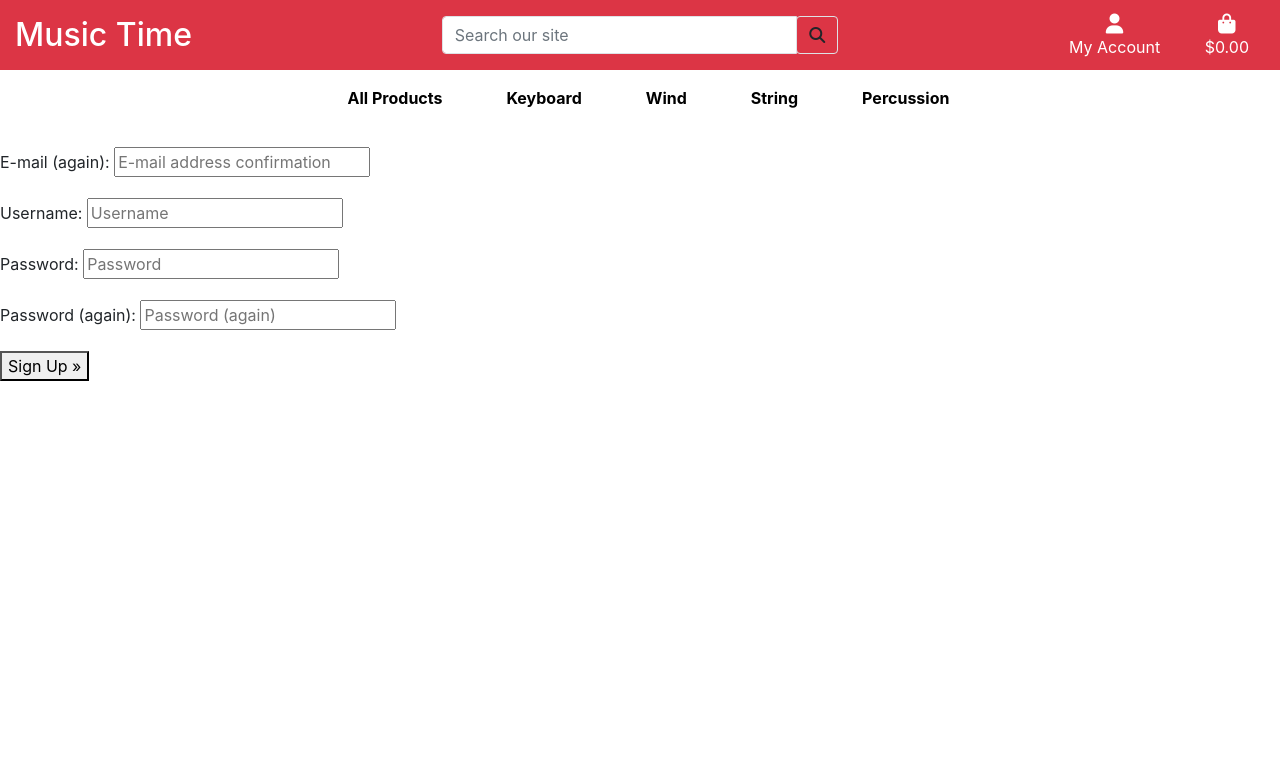
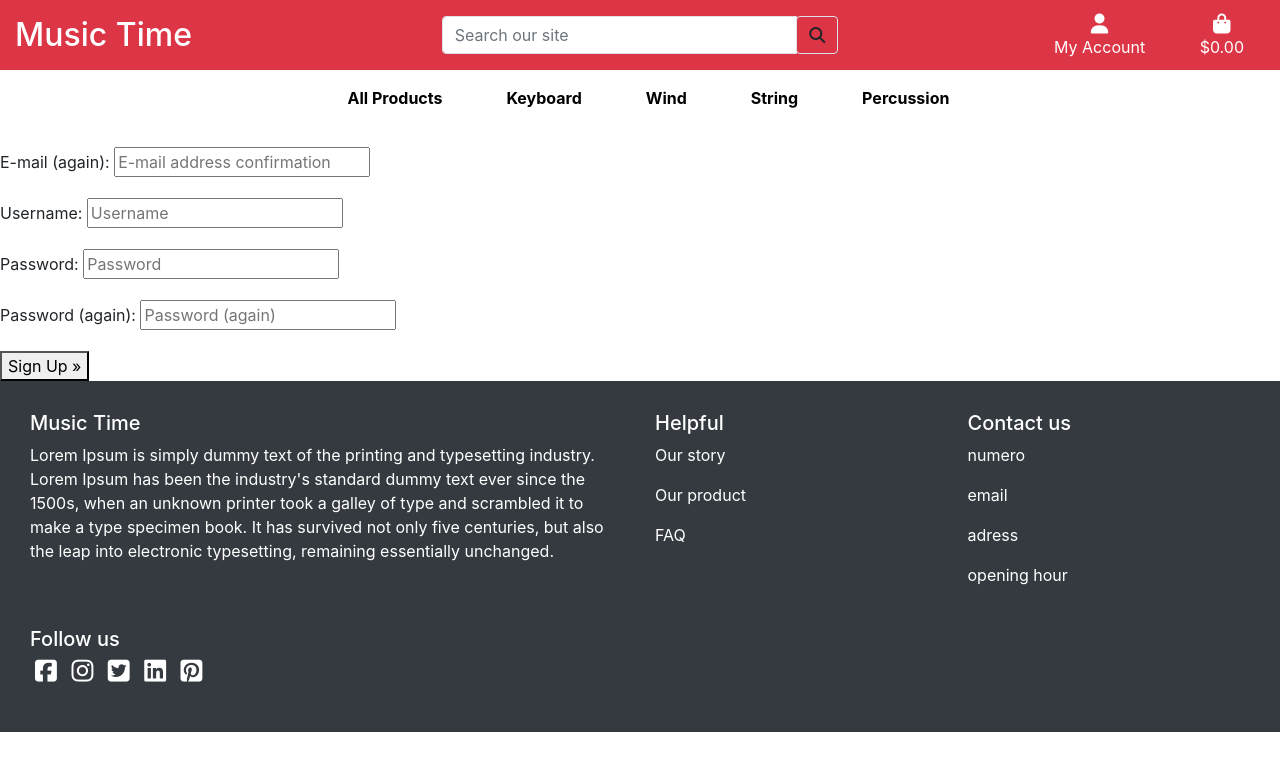
Before and after one commit to yuyu78/music-time, a Django app: page /accounts/signup/ in a window 1280 px wide. Shown: the top 771 px of the page. Run offline with Django 3.2, Linux system fonts and the light colour scheme; some libraries are stand-ins or nearby versions.

Commit message:
Add footer

```diff
--- a/static/css/base.css
+++ b/static/css/base.css
@@ -89,6 +89,27 @@ main {
     }
 }
 
+/* ------------------------------------------------------------------ Footer*/
+
+footer .container-fluid {
+    padding: 30px;
+}
+
+.copyright {
+    padding: 0 30px 30px 30px;
+}
+
+.list-inline>li {
+    display: inline-block;
+    padding-right: 5px;
+    padding-left: 5px;
+}
+
+.fab {
+    color:white;
+    font-size: 25px;
+}
+
 /* ------------------------------------------------------------------ Home page*/
 
 .hero-image {
--- a/templates/base.html
+++ b/templates/base.html
@@ -120,6 +120,91 @@
     {% block content %}
     {% endblock %}
 
+    <!-- Footer -->
+    <footer>
+        <div class="container-fluid bg-dark text-white footer-content">
+            <div class="row">
+                <!-- Name of the website and advertise sentence -->
+                <div class="col-12 col-md-6">
+                    <h5>Music Time</h5>
+                    <p>Lorem Ipsum is simply dummy text of the printing and typesetting industry. Lorem Ipsum has been
+                        the industry's standard dummy text ever since the 1500s, when an unknown printer took a galley
+                        of type and scrambled it to make a type specimen book. It has survived not only five centuries,
+                        but also the leap into electronic typesetting, remaining essentially unchanged.</p>
+                </div>
+                <!-- Contact-->
+                <div class="col-12 col-md-3">
+                    <div class="row">
+                        <div class="col-12">
+                            <h5>Helpful</h5>
+                        </div>
+                        <div class="col-12">
+                            <p><a>Our story</a></p>
+                        </div>
+                        <div class="col-12">
+                            <p><a>Our product</a></p>
+                        </div>
+                        <div class="col-12">
+                            <p><a>FAQ</a></p>
+                        </div>
+                    </div>
+                </div>
+                <!-- Help section with story, product and FAQ-->
+                <div class="col-12 col-md-3">
+                    <div class="row">
+                        <div class="col-12">
+                            <h5>Contact us</h5>
+                        </div>
+                        <div class="col-12">
+                            <p>numero</p>
+                        </div>
+                        <div class="col-12">
+                            <p>email</p>
+                        </div>
+                        <div class="col-12">
+                            <p>adress</p>
+                        </div>
+                        <div class="col-12">
+                            <p>opening hour</p>
+                        </div>
+                    </div>
+                </div>
+                <!-- Social media links -->
+                <div class="col-12 mt-md-4">
+                    <h5>Follow us</h5>
+                    <ul class="list-inline">
+                        <!-- Facebook -->
+                        <li><a target="_blank" href="https://www.facebook.com/" rel="noopener">
+                                <i class="fab fa-facebook-square" aria-hidden="true"></i>
+                                <span class="sr-only">Facebook</span>
+                            </a></li>
+                        <!-- Instagram -->
+                        <li><a target="_blank" href="https://www.instagram.com/" rel="noopener">
+                                <i class="fab fa-instagram" aria-hidden="true"></i>
+                                <span class="sr-only">Instagram</span>
+                            </a></li>
+                        <!-- Twitter -->
+                        <li><a target="_blank" href="https://twitter.com/" rel="noopener">
+                                <i class="fab fa-twitter-square" aria-hidden="true"></i>
+                                <span class="sr-only">Twitter</span>
+                            </a></li>
+                        <!-- Linkedin -->
+                        <li><a target="_blank" href="https://ie.linkedin.com/" rel="noopener">
+                                <i class="fab fa-linkedin" aria-hidden="true"></i>
+                                <span class="sr-only">Linkedin</span>
+                            </a></li>
+                        <!-- Pinterest -->
+                        <li><a target="_blank" href="https://www.pinterest.com/" rel="noopener">
+                                <i class="fab fa-pinterest-square" aria-hidden="true"></i>
+                                <span class="sr-only">Pinterest</span>
+                            </a></li>
+                    </ul>
+                </div>
+            </div>
+        </div>
+    </footer>
+
+
     {% block postloadjs %}
     {% endblock %}
 
```
